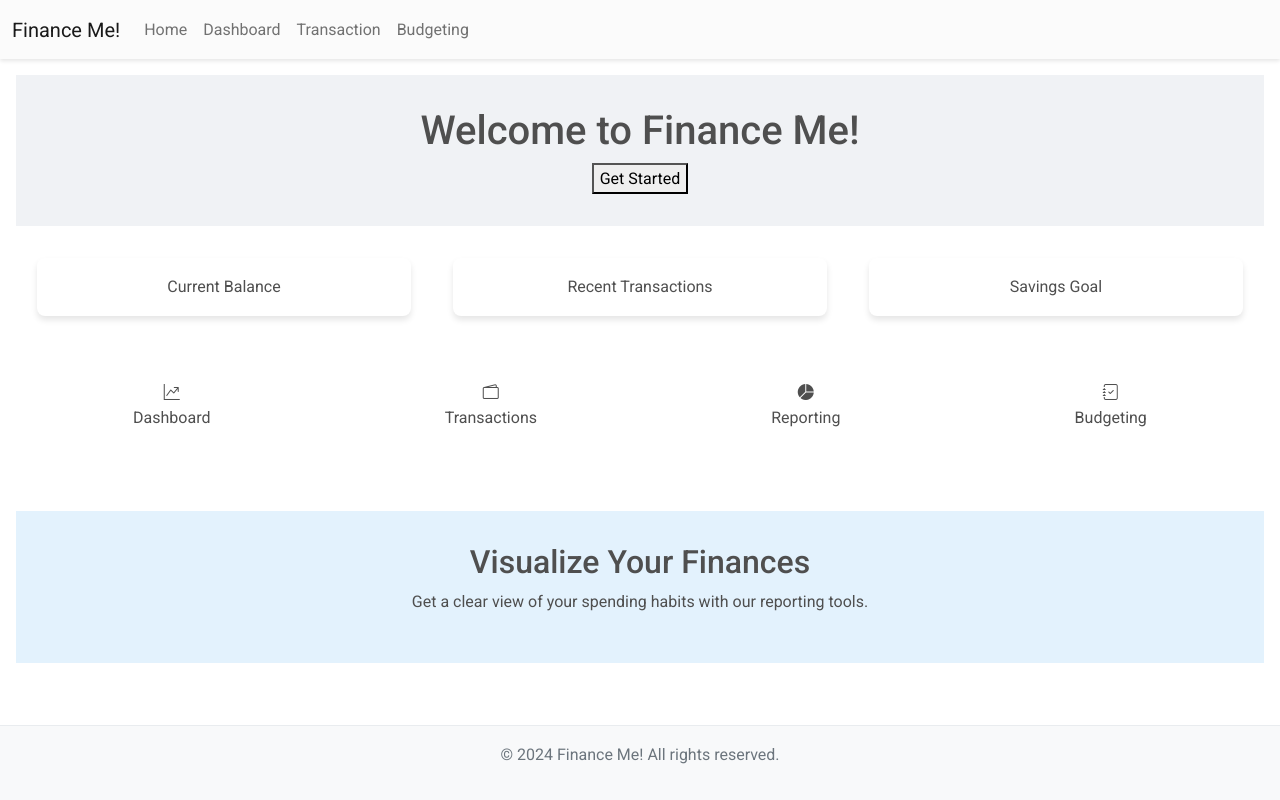
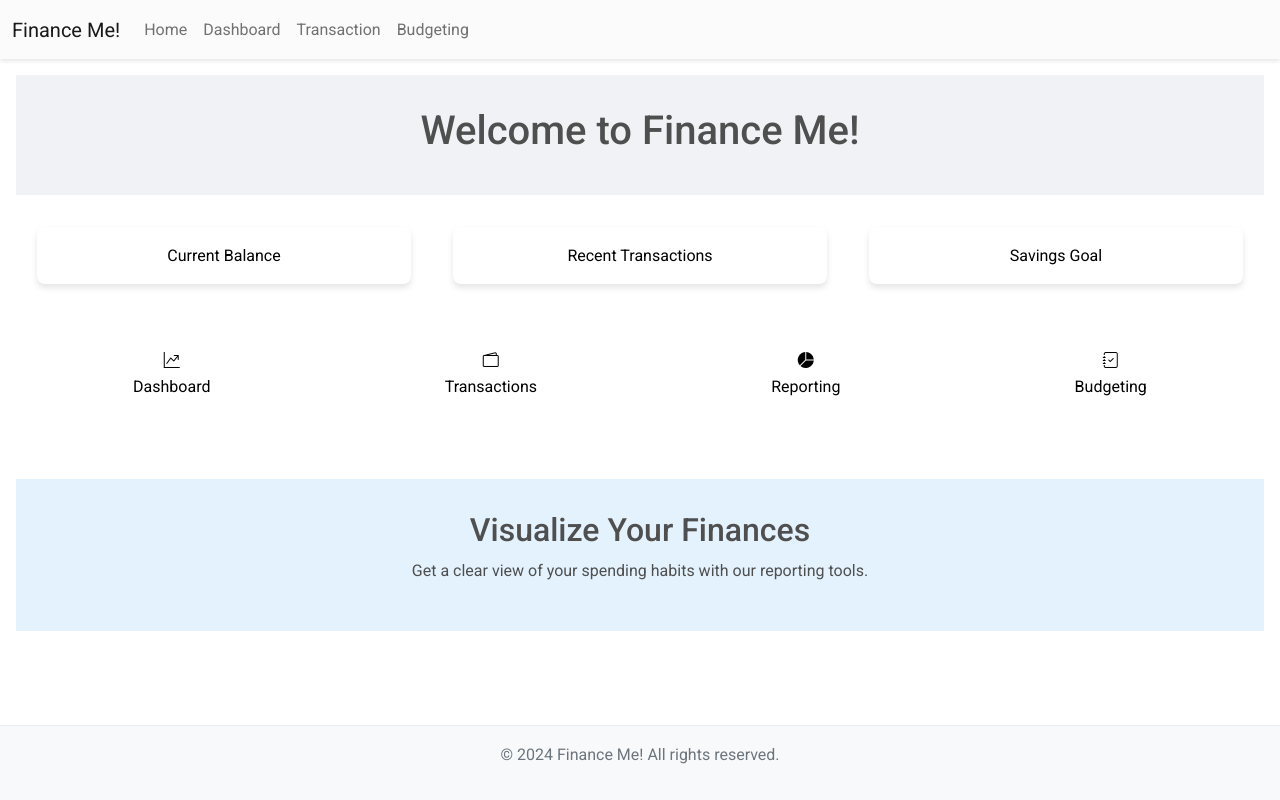
Before and after one commit to julioPlaceres/budgetTracker, a SvelteKit app: page / in a window 1280 px wide. Built offline with nearby package versions, Linux system fonts and the light colour scheme.

Commit message:
Added links to the homepage to widget and icons

```diff
--- a/src/routes/+page.svelte
+++ b/src/routes/+page.svelte
@@ -1,6 +1,6 @@
 <script lang="ts">
-    // Import necessary components and utilities if needed
-  </script>
+  import { goto } from '$app/navigation';
+</script>
 
   <style>
     /* Base styles */
@@ -27,7 +27,9 @@
       border-radius: 8px;
       box-shadow: 0 4px 6px rgba(0,0,0,0.1);
       width: 30%;
+      color: black;
       text-align: center;
+      text-decoration: none;
     }
 
     /* Features section */
@@ -37,6 +39,8 @@
       padding: 2rem 0;
     }
     .feature {
+      color: black;
+      text-decoration: none;
       text-align: center;
     }
 
@@ -51,32 +55,31 @@
 
   <div class="hero">
     <h1>Welcome to Finance Me!</h1>
-    <button>Get Started</button>
   </div>
 
   <div class="overview-widgets">
-    <div class="widget">Current Balance</div>
-    <div class="widget">Recent Transactions</div>
-    <div class="widget">Savings Goal</div>
+    <a href="/dashboard" class="widget">Current Balance</a>
+    <a href="/transactions" class="widget">Recent Transactions</a>
+    <a href="/dashboard" class="widget">Savings Goal</a>
   </div>
 
   <div class="features">
-    <div class="feature">
+    <a href="/dashboard" class="feature">
       <i class="bi bi-graph-up"> </i>
       <p>Dashboard</p>
-    </div>
-    <div class="feature">
+    </a>
+    <a href="/transactions" class="feature">
       <i class="bi bi-wallet2"> </i>
       <p>Transactions</p>
-    </div>
-    <div class="feature">
+    </a>
+    <a href="/reporting" class="feature">
       <i class="bi bi-pie-chart-fill"> </i>
       <p>Reporting</p>
-    </div>
-    <div class="feature">
+    </a>
+    <a href="/bills" class="feature">
       <i class="bi bi-journal-check"> </i>
       <p>Budgeting</p>
-    </div>
+    </a>
   </div>
 
   <div class="reports-cta">
```
